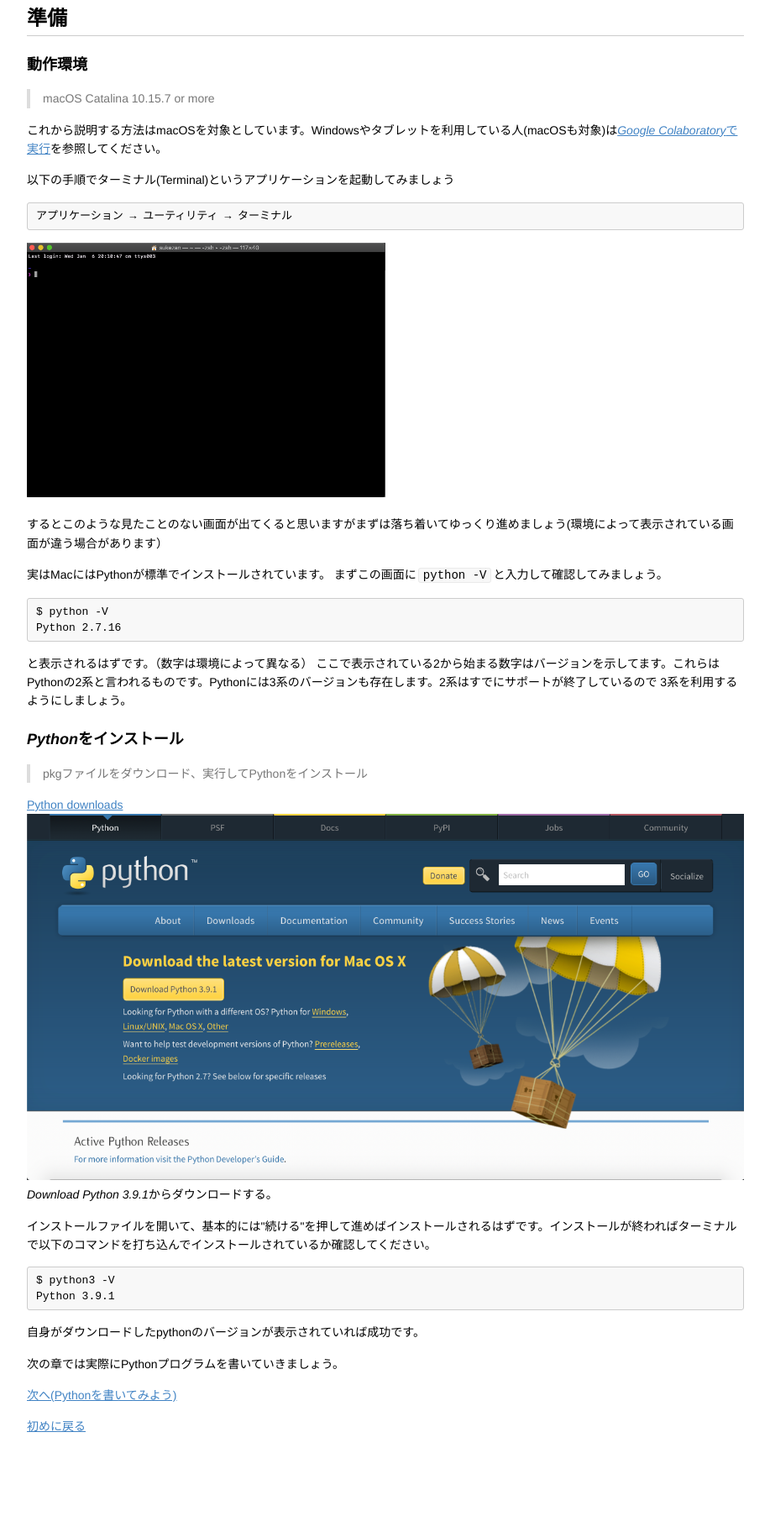
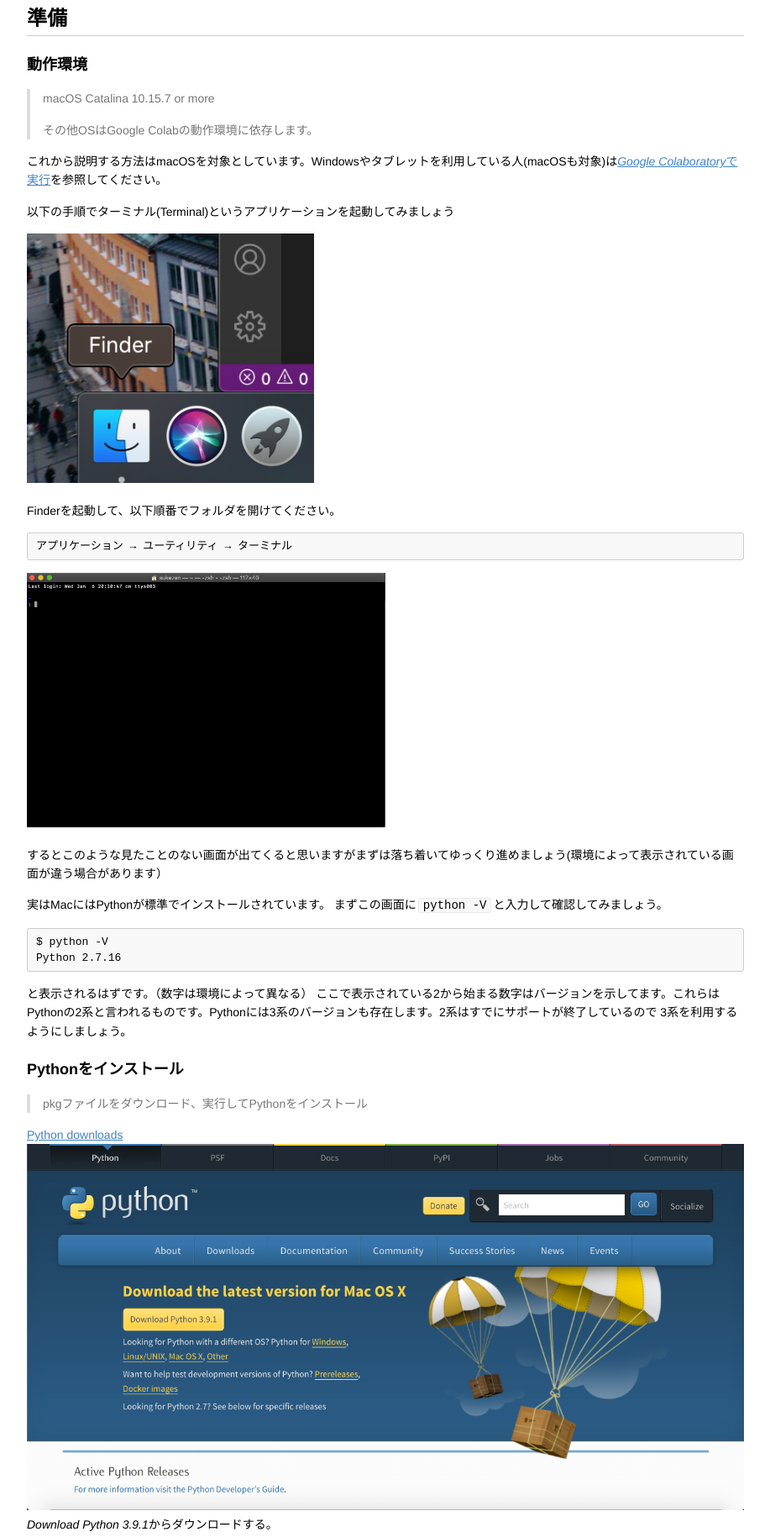
Before and after one commit to sukezan/python_basic, a plain HTML site: page index.html in a window 1280 px wide. Shown: the part 452-2282 px from the top of the page at 84% size, without its empty margins (181-1098 px from the left). Before the commit the page ends 2192 px from the top, so only its background shows below. Drawn offline with Linux system fonts and the light colour scheme.

Commit message:
change a lot

```diff
--- a/index.html
+++ b/index.html
@@ -356,11 +356,16 @@ kbd {
 
 <blockquote>
 <p>macOS Catalina 10.15.7 or more</p>
+<p>その他OSはGoogle Colabの動作環境に依存します。</p>
 </blockquote>
 
 <p>これから説明する方法はmacOSを対象としています。Windowsやタブレットを利用している人(macOSも対象)は<a href="google_colab.html"><em>Google Colaboratory</em>で実行</a>を参照してください。</p>
 
 <p>以下の手順でターミナル(Terminal)というアプリケーションを起動してみましょう</p>
+
+<p><img src="photos/finder.png" width=40%></p>
+
+<p>Finderを起動して、以下順番でフォルダを開けてください。</p>
 
 <div><pre><code class="language-:Terminal">アプリケーション → ユーティリティ → ターミナル</code></pre></div>
 
@@ -377,7 +382,7 @@ Python 2.7.16</code></pre></div>
 <p>と表示されるはずです。（数字は環境によって異なる）
 ここで表示されている2から始まる数字はバージョンを示してます。これらはPythonの2系と言われるものです。Pythonには3系のバージョンも存在します。2系はすでにサポートが終了しているので    3系を利用するようにしましょう。</p>
 
-<h3 id="toc_6"><em>Python</em>をインストール</h3>
+<h3 id="toc_6">Pythonをインストール</h3>
 
 <blockquote>
 <p>pkgファイルをダウンロード、実行してPythonをインストール</p>
@@ -392,7 +397,7 @@ Python 2.7.16</code></pre></div>
 <div><pre><code class="language-:Terminal">$ python3 -V
 Python 3.9.1</code></pre></div>
 
-<p>自身がダウンロードしたpythonのバージョンが表示されていれば成功です。</p>
+<p>自身がダウンロードしたPythonのバージョンが表示されていれば成功です。</p>
 
 <p>次の章では実際にPythonプログラムを書いていきましょう。</p>
 
```
Also changed, not shown: python_intro2.html (+3 -3 lines).
